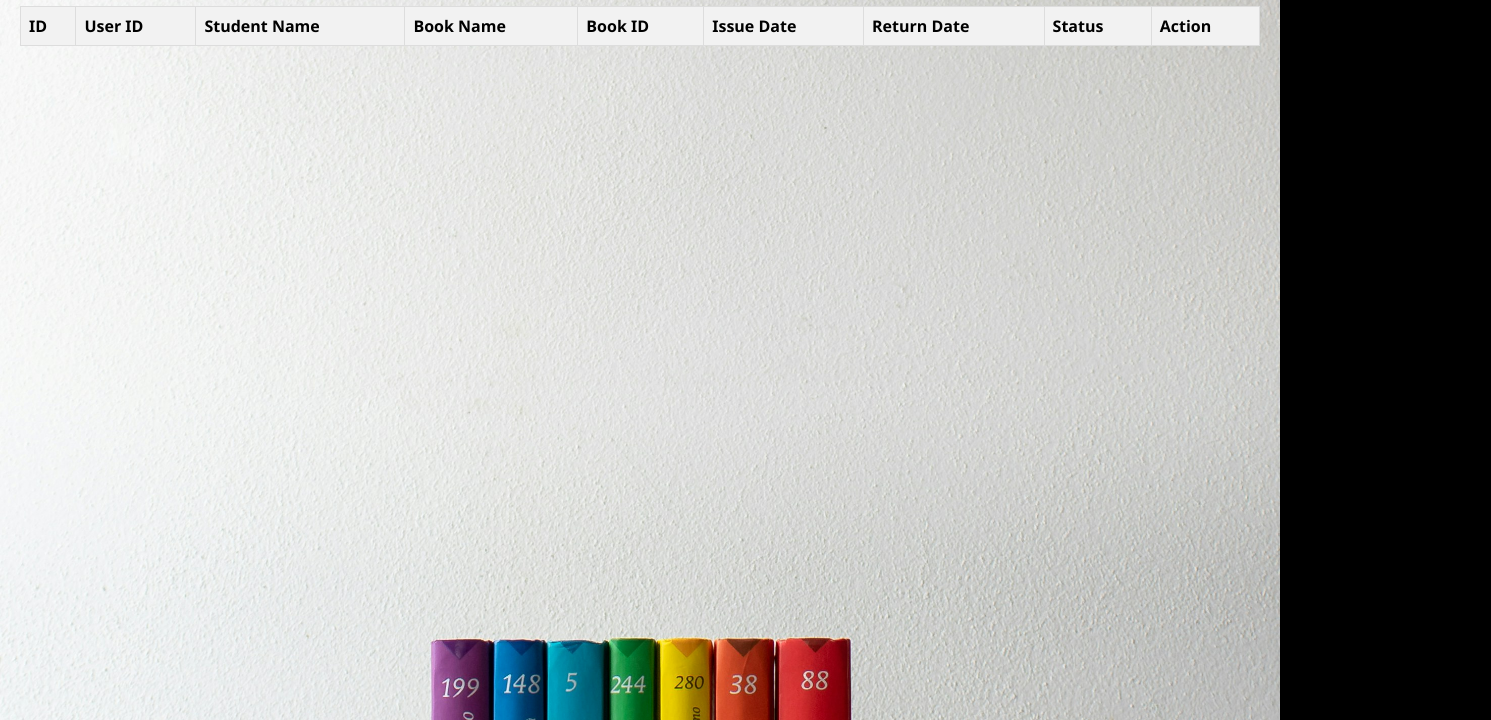
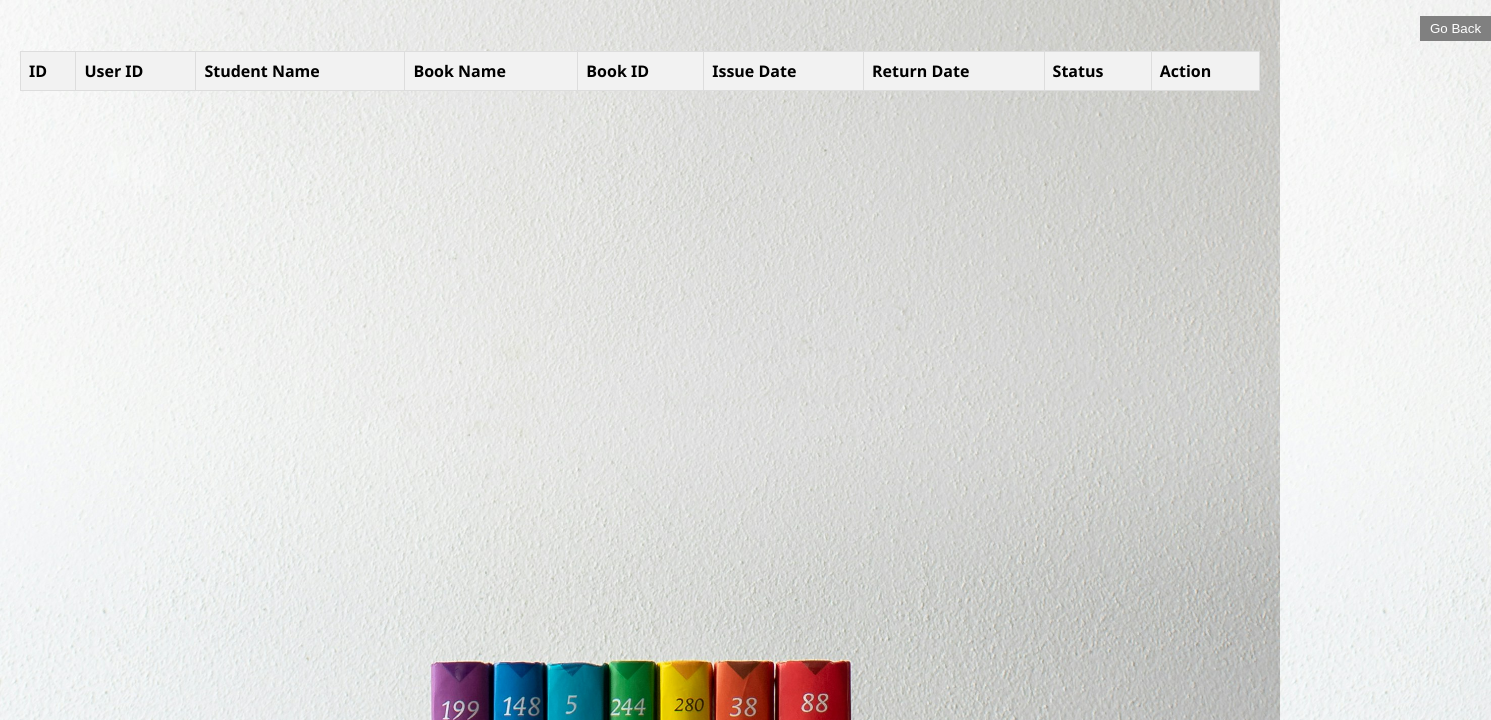
Before and after one commit to Lakshya7km/Trial1LMS, a website: page public/return.html in a window 1280 px wide. Shown: the part 80-800 px from the top of the page, 1491 px wide, since content can reach past the window. Drawn offline with Linux system fonts and the light colour scheme; no server answers.

Commit message:
Update return.html

```diff
--- a/public/return.html
+++ b/public/return.html
@@ -38,6 +38,7 @@
             border: none;
             padding: 5px 10px;
             cursor: pointer;
+           transform: translate(1400px,10px)
         }
         button:hover {
             background-color: black;
@@ -46,6 +47,10 @@
 </head>
 <body>
     <h1>Return Book</h1>
+    <a href="admin_dashboard.html">
+    <button type="button">Go Back</button>
+</a>
+
     <table id="issuedBooksTable">
         <thead>
             <tr>
```
